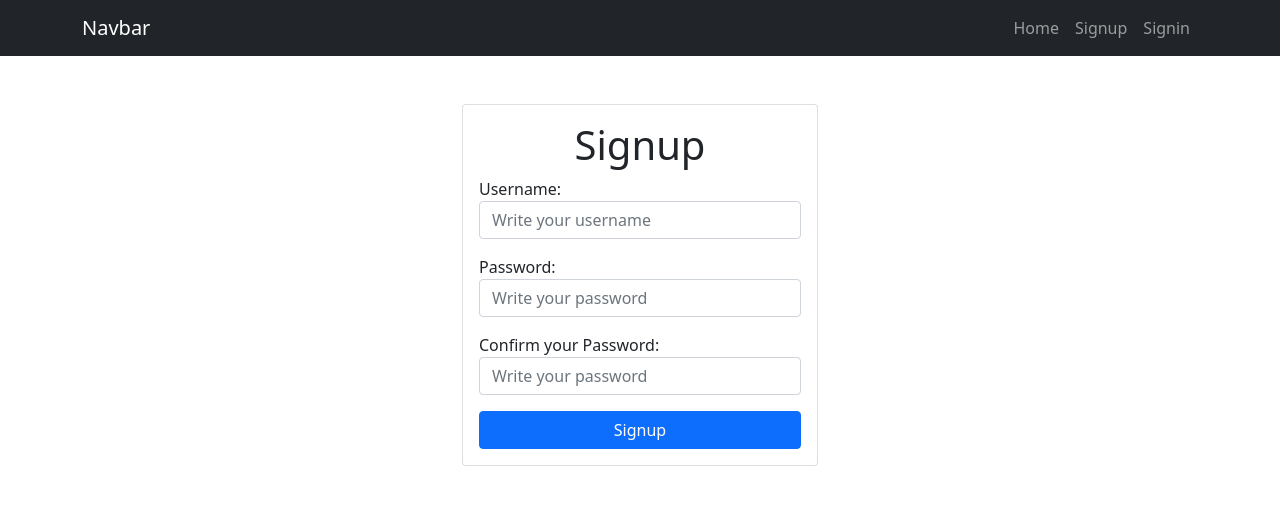
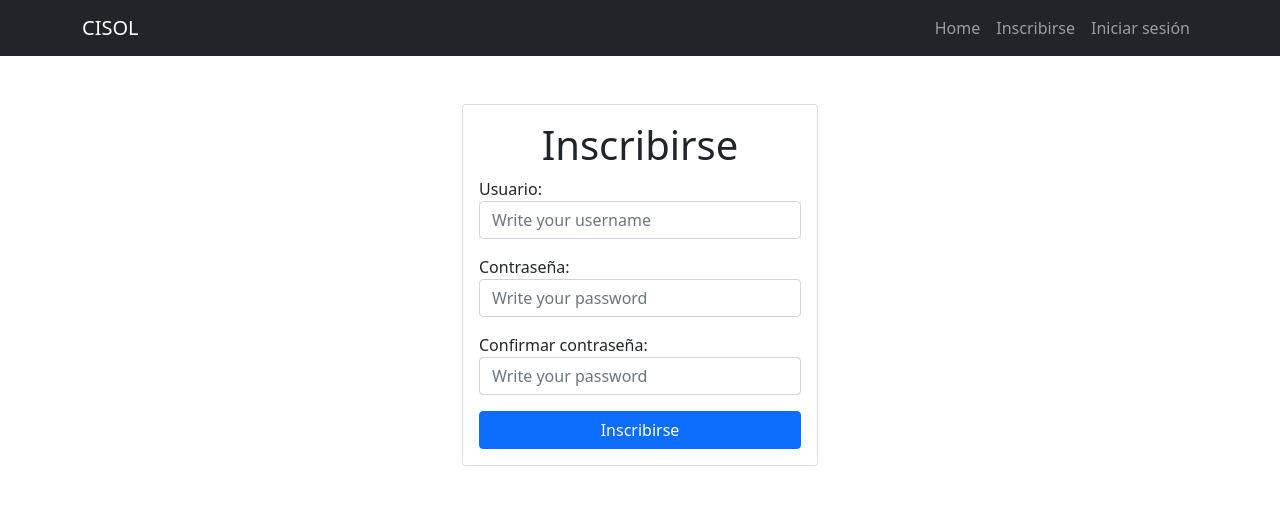
Before and after one commit to yerald0108/practica, a Django app: page /signup/ in a window 1280 px wide. Shown: the top 505 px of the page. Run offline with Django 5.2, Linux system fonts and the light colour scheme.

Commit message:
taks-pendin

```diff
--- a/tasks/forms.py
+++ b/tasks/forms.py
@@ -6,7 +6,7 @@ class TaskForm(forms.ModelForm):
         model = Task
         fields = ['title', 'description', 'important']
         widgets = {
-            'title': forms.TextInput(attrs={'class': 'form-control', 'placeholder': 'Write a title'}),
-            'description': forms.Textarea(attrs={'class': 'form-control', 'placeholder': 'Write a description'}),
+            'title': forms.TextInput(attrs={'class': 'form-control', 'placeholder': 'Escribe el titulo'}),
+            'description': forms.Textarea(attrs={'class': 'form-control', 'placeholder': 'Escribe la descripción'}),
             'important': forms.CheckboxInput(attrs={'class': 'form-check-input ms-auto'}),
         }
--- a/tasks/templates/bases.html
+++ b/tasks/templates/bases.html
@@ -10,7 +10,7 @@
 
     <nav class="navbar navbar-expand-lg navbar-dark bg-dark">
         <div class="container">
-          <a class="navbar-brand" href="/">Navbar</a>
+          <a class="navbar-brand" href="/">CISOL</a>
           <button class="navbar-toggler" type="button" data-bs-toggle="collapse" data-bs-target="#navbarNav" aria-controls="navbarNav" aria-expanded="false" aria-label="Toggle navigation">
             <span class="navbar-toggler-icon"></span>
           </button>
@@ -20,24 +20,30 @@
                     <a href="/" class="nav-link">Home</a>
                 </li>
                 {% if user.is_authenticated %}
+
                 <li class="nav-item">
-                    <a href="{% url 'tasks' %}" class="nav-link">Tareas Pendientes</a>
+                    <a href="https://yerald0108.github.io/CISOL/" class="nav-link">Buscar</a>
                 </li>
-                <li class="nav-item">
-                    <a href="{% url 'tasks_completed' %}" class="nav-link">Tareas Completadas</a>
-                </li>
-                <li class="nav-item">
-                    <a href="/tasks/create/" class="nav-link">Crear Tareas</a>
+
+                <li class="nav-item dropdown">
+                    <a class="nav-link dropdown-toggle" href="#" id="navbarDropdownMenuLink" role="button" data-bs-toggle="dropdown" aria-expanded="false">
+                      Tareas
+                    </a>
+                    <ul class="dropdown-menu" aria-labelledby="navbarDropdownMenuLink">
+                      <li><a class="dropdown-item" href="/tasks/create/">Crear Tareas</a></li>
+                      <li><a class="dropdown-item" href="{% url 'tasks' %}">Tareas Pendientes</a></li>
+                      <li><a class="dropdown-item" href="{% url 'tasks_completed' %}">Tareas Completadas</a></li>
+                      </ul>
                 </li>
                 <li class="nav-item">
                     <a href="/logout" class="nav-link">Salir</a>
                 </li>
                 {% else %}
                 <li class="nav-item">
-                    <a href="/signup" class="nav-link">Signup</a>
+                    <a href="/signup" class="nav-link">Inscribirse</a>
                 </li>
                 <li class="nav-item">
-                    <a href="/signin" class="nav-link">Signin</a>
+                    <a href="/signin" class="nav-link">Iniciar sesión</a>
                 </li>
                 {% endif %}
             </ul>
--- a/tasks/templates/signup.html
+++ b/tasks/templates/signup.html
@@ -6,30 +6,30 @@
     <div class="row">
         <div class="col-md-4 offset-md-4 mt-5">
             <form action="/signup/" method="POST" class="card card-body">
-                <h1 class="text-center">Signup</h1>
+                <h1 class="text-center">Inscribirse</h1>
                 {{error}}
                 {% csrf_token %}
 
                 <div class="mb-3">
-                    <label for="username">Username:</label>
+                    <label for="username">Usuario:</label>
                     <input type="text" name="username" id="username"
                     class="form-control" placeholder="Write your username">
                 </div>
 
                 <div class="mb-3">
-                    <label for="password1">Password:</label>
+                    <label for="password1">Contraseña:</label>
                     <input type="password" name="password1" id="password1"
                     class="form-control" placeholder="Write your password">
                 </div>
 
                 <div class="mb-3">
-                    <label for="password2">Confirm your Password:</label>
+                    <label for="password2">Confirmar contraseña:</label>
                     <input type="password" name="password2" id="password2"
                     class="form-control" placeholder="Write your password">
                 </div>
 
                 <button class="btn btn-primary">
-                    Signup
+                    Inscribirse
                 </button>
             </form>
         </div>
--- a/tasks/templates/works.html
+++ /dev/null
@@ -1 +0,0 @@
-<h1>el pitbull</h1>
--- a/tasks/views.py
+++ b/tasks/views.py
@@ -44,14 +44,14 @@ def signup(request):
 @login_required
 def tasks(request):
     tasks = Task.objects.filter(user=request.user, datecompleted__isnull=True)
-    return render(request, 'tasks.html', {'tasks': tasks})
+    return render(request, 'tasks.html', {'tasks': tasks, 'title': 'Tareas Pendientes'})
 
 
 @login_required
 def tasks_completed(request):
     tasks = Task.objects.filter(user=request.user, datecompleted__isnull=False).order_by
     ('-datecompleted')
-    return render(request, 'tasks.html', {'tasks': tasks})
+    return render(request, 'tasks.html', {'tasks': tasks, 'title': 'Tareas Completadas'})
 
 
 @login_required
```
Also changed, not shown: tasks/templates/signin.html (+4 -4 lines), db.sqlite3.
